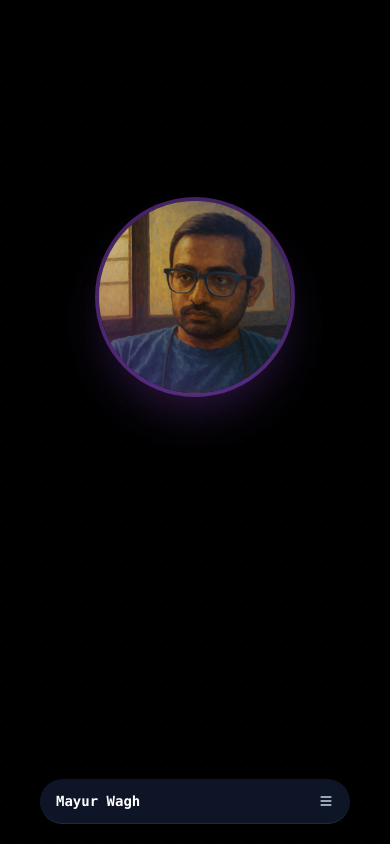
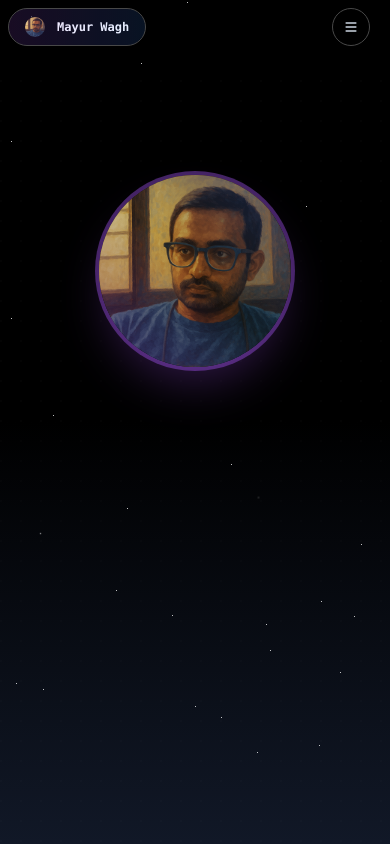
Before and after one commit to Mayurwaghgpr/Mayur_Wagh_Portfolio, a React (Vite) app: page / in a window 390 px wide. Shown: the top 844 px of the page. Built offline with nearby package versions, Linux system fonts and the light colour scheme.

Commit message:
added name header and added background star animation

```diff
--- a/index.html
+++ b/index.html
@@ -4,6 +4,14 @@
     <meta charset="UTF-8" />
     <link rel="icon" type="image/png" href="/profileimage.png"  />
     <meta name="viewport" content="width=device-width, initial-scale=1.0" />
+    <meta property="og:title" content="Mayur Wagh - Software Developer" />
+    <meta property="og:description"
+      content="Explore my portfolio showcasing full-stack projects, backend development, and innovative web applications." />
+    <meta property="og:image" content="/profileimage.png" />
+    <meta property="og:type" content="website" />
+    <meta property="og:url" content="https://your-portfolio-link.com" />
+<meta name="theme-color" content="#0f172a" />
+
     <title>Mayur Wagh - Software Developer</title>
   </head>
   <body>
--- a/src/App.tsx
+++ b/src/App.tsx
@@ -3,9 +3,37 @@ import Nav from './component/nav'
 import TechStacks from './component/TechStacks'
 import About from './pages/Aboute'
 import Intro from './pages/Intro'
+import profileImage from "/profileimage.png";
+
 function App() {
   return (
-    <main className='w-full '>
+    <main className='w-full h-screen bg-gradient-to-b from-black via-black to-gray-900 text-white snap-y snap-mandatory overflow-y-scroll overflow-x-hidden z-0 scrollbar scrollbar-track-gray-400/20 scrollbar-thumb-purple-500/80'>
+      <div>
+        {Array.from({ length: 30 }).map((_, index) => (
+          <div
+            key={index}
+            className="absolute w-[1px] h-[1px] bg-white rounded-full animate-ping"
+            style={{
+              top: `${Math.random() * 100}%`,
+              left: `${Math.random() * 100}%`,
+              animationDelay: `${index * 2}s`,
+              animationDuration: `${4 + Math.random() * 4}s`,
+            }}
+          ></div>
+        ))}
+      </div>
+      <div className=' fixed sm:left-[20%] left-2 flex justify-center gap-3 items-center overflow-hidden  p-4 py-2 rounded-full sm:mt-10 mt-2 text-white border w-fit bg-black bg-opacity-20 z-40 backdrop-blur-xl'>
+        <div className="relative sm:w-8 sm:h-8 w-5 h-5 rounded-full overflow-hidden ">
+          <img
+            className="w-full h-full object-cover object-center"
+            src={profileImage}
+            alt="Mayur Wagh"
+          />
+        </div>
+        <div className="absolute inset-0 bg-gradient-to-r from-purple-500/20 to-blue-500/20 w-full animate-pulse"></div>
+
+        <h1 className='sm:text-sm text-xs sm:font-bold font-semibold'>Mayur Wagh</h1>
+      </div>
       <Nav />
       <Intro />
       <TechStacks />
--- a/src/component/TechStacks.tsx
+++ b/src/component/TechStacks.tsx
@@ -1,4 +1,4 @@
-import React, { useState, useEffect } from "react";
+import React, { useState, useEffect, useMemo } from "react";
 import { RiNextjsFill, RiNodejsFill } from "react-icons/ri";
 import { DiRedis } from "react-icons/di";
 import { SiExpress, SiMongodb, SiSocketdotio } from "react-icons/si";
@@ -23,7 +23,7 @@ function TechStacks() {
     setMounted(true);
   }, []);
 
-  const technologies: TechObj[] = [
+  const technologies: TechObj[] = useMemo(() =>  [
     {
       icon: <FaReact />,
       text: "React.js",
@@ -94,7 +94,7 @@ function TechStacks() {
       category: "Backend",
       description: "Real-time bidirectional event-based communication",
     },
-  ];
+  ], []);
 
   const categories = ["All", "Frontend", "Backend", "Database", "DevOps"];
 
--- a/src/component/nav.tsx
+++ b/src/component/nav.tsx
@@ -74,7 +74,7 @@ function Nav() {
         hidden md:block
       `}>
         <div className={`
-          relative bg-black bg-opacity-20  backdrop-blur-xl border border-slate-700/50
+          relative bg-black bg-opacity-20  backdrop-blur-xl border
           rounded-full px-8 py-4 shadow-2xl shadow-black/20
           transition-all duration-300
 
@@ -132,16 +132,12 @@ function Nav() {
       <div className="md:hidden">
         {/* Mobile Header Bar */}
         <header className={`
-          fixed bottom-5 left-0 right-0 z-50  rounded-full  mx-10
-          bg-slate-900/95 backdrop-blur-xl border-b border-slate-700/50
+          fixed top-2 right-0 z-50  rounded-full  mx-5
+          bg-black bg-opacity-20 backdrop-blur-xl border
           transition-all duration-300
           ${isScrolled ? 'bg-slate-900/98 shadow-lg shadow-black/20' : ''}
         `}>
-          <div className="flex items-center justify-between px-4 py-3">
-            {/* Mobile Logo */}
-            <h1 className="text-sm font-bold text-white font-mono">
-              Mayur Wagh
-            </h1>
+          <div className="flex items-center justify-between p-2.5">
 
             {/* Mobile Menu Button */}
             <button
@@ -175,7 +171,7 @@ function Nav() {
 
           {/* Menu Content */}
           <div className={`
-            absolute bottom-28 left-4 right-4 bg-slate-900/95 backdrop-blur-xl
+            absolute top-20 left-4 right-4 bg-slate-900/95 backdrop-blur-xl
             border border-slate-700/50 rounded-2xl p-6 shadow-2xl
             transition-all duration-300
             ${isMobileMenuOpen ? 'translate-y-0 scale-100' : '-translate-y-4 scale-95'}
--- a/src/pages/Aboute.tsx
+++ b/src/pages/Aboute.tsx
@@ -6,7 +6,6 @@ import { BiCodeAlt } from 'react-icons/bi';
 function About() {
   const [mounted, setMounted] = useState(false);
   const [activeTab, setActiveTab] = useState('story');
-//   const [visibleSkills, setVisibleSkills] = useState(6);
 
   useEffect(() => {
     setMounted(true);
--- a/src/pages/Intro.tsx
+++ b/src/pages/Intro.tsx
@@ -15,8 +15,6 @@ function Intro() {
 
   return (
     <section id="intro" className="relative w-screen min-h-screen overflow-hidden">
-
-
       {/* Grid pattern overlay */}
       <div className="absolute inset-0 opacity-5">
         <div className="absolute inset-0" style={{
@@ -31,14 +29,15 @@ function Intro() {
           {/* Text Content */}
           <article className={`
             transition-all duration-1000 ease-out transform
+
             ${expand
-              ? "lg:w-1/2 opacity-100 translate-x-0 scale-100"
+              ? "lg:w-1/2 w-full opacity-100 translate-x-0 scale-100"
               : "w-0 lg:w-0 opacity-0 -translate-x-12 scale-95"
             }
             ${mounted ? '' : 'opacity-0'}
             overflow-hidden order-2 lg:order-1
           `}>
-            <div className="space-y-6 p-6 lg:p-8 mx-10">
+            <div className="space-y-6 p-6 lg:p-8 mx-2">
               <div className="space-y-2">
                 <h1 className="text-2xl lg:text-4xl font-black text-transparent bg-clip-text bg-gradient-to-r from-white via-purple-300 to-blue-300 whitespace-nowrap leading-tight">
                   Mayur Wagh
@@ -50,7 +49,7 @@ function Intro() {
                 <h2 className="text-xl lg:text-2xl font-bold text-slate-100 whitespace-nowrap">
                   Full Stack Developer
                 </h2>
-                <h3 className="text-lg lg:text-xl text-purple-300 whitespace-nowrap font-medium">
+                <h3 className="text-lg lg:text-xl text-purple-300 whitespace-nowrap font-medium text-wrap">
                   Passionate about Web Technologies
                 </h3>
                 <h4 className="text-sm lg:text-lg text-slate-300 whitespace-nowrap">
@@ -59,11 +58,11 @@ function Intro() {
               </div>
 
               {/* CTA Buttons */}
-              <div className="flex gap-4 pt-6">
-                <button className="px-6 py-3 bg-gradient-to-r from-purple-600 to-blue-600 text-white font-semibold rounded-full hover:from-purple-500 hover:to-blue-500 transform hover:scale-105 transition-all duration-300 shadow-lg shadow-purple-500/40 hover:shadow-purple-400/60">
+              <div className="flex gap-4 pt-6 sm:text-sm text-xs">
+                <button className="sm:px-6 sm:py-3 px-3 py-2 bg-gradient-to-r from-purple-600 to-blue-600 text-white font-semibold rounded-full hover:from-purple-500 hover:to-blue-500 transform hover:scale-105 transition-all duration-300 shadow-lg shadow-purple-500/40 hover:shadow-purple-400/60">
                   View My Work
                 </button>
-                <button className="px-6 py-3 border-2 border-purple-400 text-purple-300 font-semibold rounded-full hover:bg-purple-600 hover:text-white hover:border-purple-600 transform hover:scale-105 transition-all duration-300 backdrop-blur-sm">
+                <button className="sm:px-6 sm:py-3 px-3 py-2 border-2 border-purple-400 text-purple-300 font-semibold rounded-full hover:bg-purple-600 hover:text-white hover:border-purple-600 transform hover:scale-105 transition-all duration-300 backdrop-blur-sm">
                   Get In Touch
                 </button>
               </div>
@@ -176,7 +175,7 @@ function Intro() {
                   {/* Email */}
                   <a
                     className="absolute top-1/2 -right-8 -translate-y-1/2 p-4 bg-slate-800/80 backdrop-blur-sm text-slate-200 hover:bg-purple-600 hover:text-white transition-all duration-300 transform hover:scale-110 hover:translate-x-2 rounded-full shadow-lg shadow-black/30 border border-slate-600/50 group"
-                    href="mailto:contact@mayurwagh.dev"
+                    href="mailto:mayur2002wagh@gmail.com"
                     aria-label="Email"
                     style={{ transitionDelay: expand ? '400ms' : '0ms' }}
                   >
```
